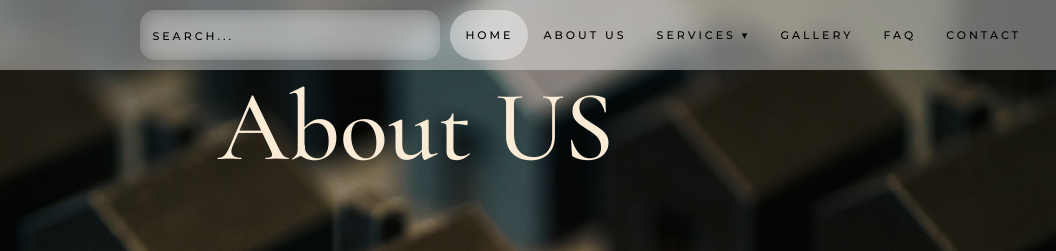
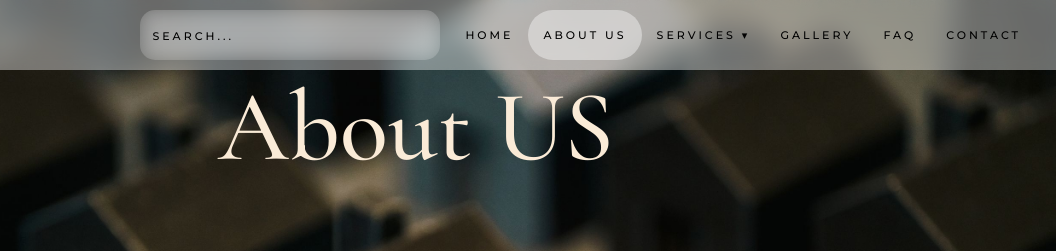
Before and after one commit to kayamessia94-cmd/SweetHome, a plain HTML site: page About us.html in a window 1280 px wide. Shown: the top 251 px of the page, 224-1280 px from the left. Drawn offline with nearby package versions, Linux system fonts and the light colour scheme.

Commit message:
Update About us.html

```diff
--- a/About us.html
+++ b/About us.html
@@ -25,7 +25,7 @@
 <body>
 <div class="box">
     <div class="head">
-    <nav class="navbar">
+        <nav class="navbar">
   <a class="brand" href="index.html"><img src="Image/SW2.PNG" alt="ssw" width="200px" height="150px"></a>
   <button class="burger" aria-label="Menu">&#9776;</button>
   <ul class="menu">
@@ -34,8 +34,8 @@
         <input style="font-family: 'Montserrat', sans-serif; font-size: 11px; letter-spacing: 3px; text-transform: uppercase;" type="text" placeholder="Search..." aria-label="Search">
       </form>
     </li>
-    <li ><a href="index.html" class="active" style="color: #020202; font-family: 'Montserrat', sans-serif; font-size: 11px; letter-spacing: 3px; text-transform: uppercase;">Home</a></li>
-    <li><a href="About us.html"  style="color: #020202; font-family: 'Montserrat', sans-serif; font-size: 11px; letter-spacing: 3px; text-transform: uppercase;">About Us</a></li>
+    <li ><a href="index.html" style="color: #020202; font-family: 'Montserrat', sans-serif; font-size: 11px; letter-spacing: 3px; text-transform: uppercase;">Home</a></li>
+    <li><a href="#" class="active" style="color: #020202; ;font-family: 'Montserrat', sans-serif; font-size: 11px; letter-spacing: 3px; text-transform: uppercase;">About Us</a></li>
     <li class="dropdown">
       <a href="#"  style="color: #020202; font-family: 'Montserrat', sans-serif; font-size: 11px; letter-spacing: 3px; text-transform: uppercase;">Services ▾</a>
       <ul class="submenu">
```
